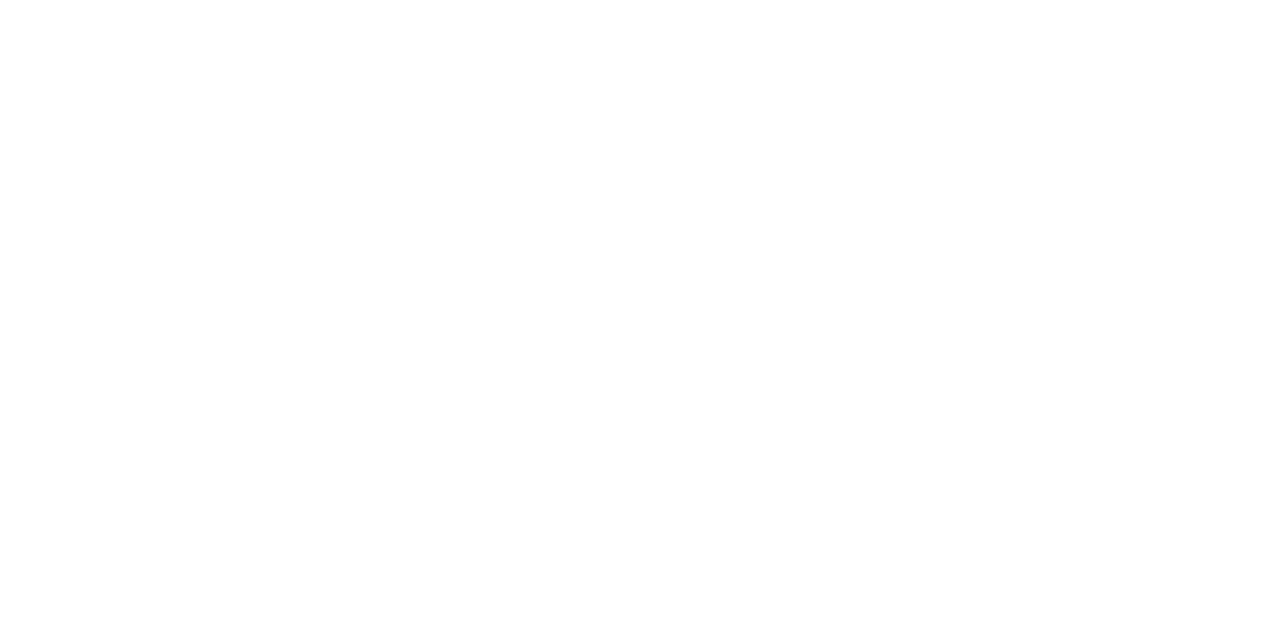
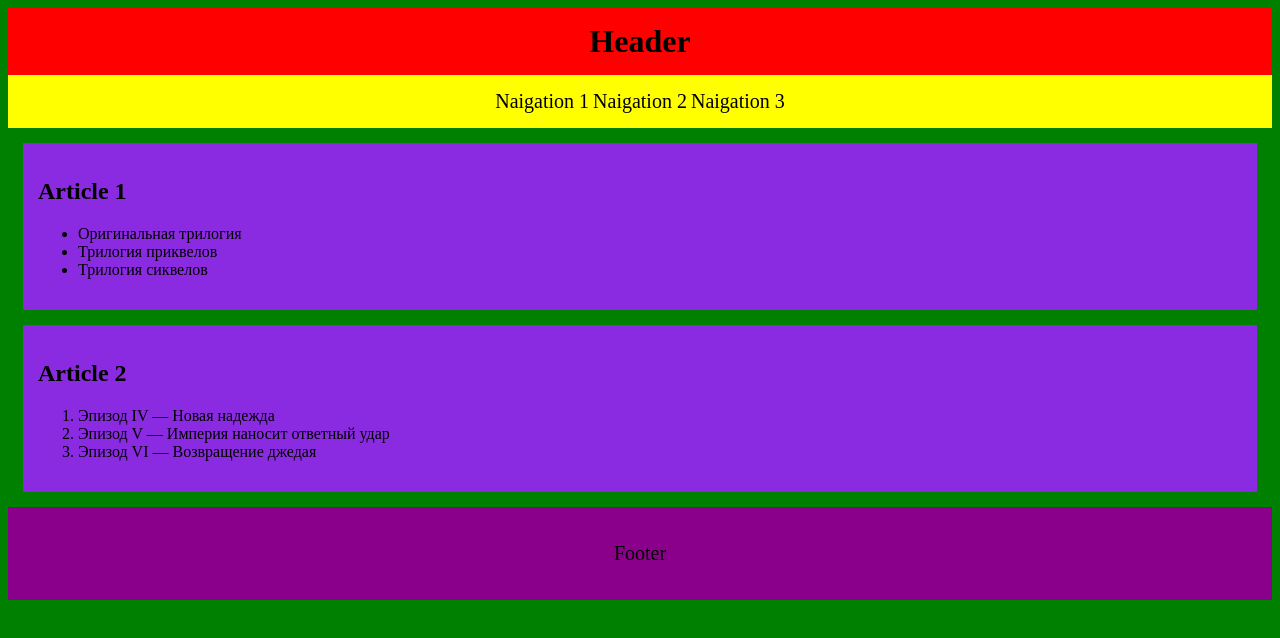
Before and after one commit to nbmprod/htmlcss-20220919_nikita804, a website: page 02-dz0/01-semantic-mockup/solution.html in a window 1280 px wide. Drawn offline with Linux system fonts and the light colour scheme.

Commit message:
решение первой задачи

```diff
--- a/02-dz0/01-semantic-mockup/solution.html
+++ b/02-dz0/01-semantic-mockup/solution.html
@@ -1,4 +1,39 @@
 <!DOCTYPE html>
+<link rel="stylesheet" href="style.css">
 <html lang="ru">
-    <!-- Ваше решение -->
+    <body>
+
+        <header>
+            <h1>Header</h1>
+            <nav>
+                <a>Naigation 1</a> <a>Naigation 2</a> <a>Naigation 3</a>
+            </nav>
+        </header>
+
+        <main>
+            <article>
+                <h2>Article 1</h2>
+                <ul>
+                    <li>Оригинальная трилогия</li>
+                    <li>Трилогия приквелов</li>
+                    <li>Трилогия сиквелов</li>
+                </ul>
+            </article>
+
+            <article>
+                <h2>Article 2</h2>
+                <ol>
+                    <li>Эпизод IV — Новая надежда</li>
+                    <li>Эпизод V — Империя наносит ответный удар</li>
+                    <li>Эпизод VI — Возвращение джедая</li>
+                </ol>
+            </article>
+        </main>
+
+        <footer>
+            <p>Footer</p>
+        </footer>
+
+    </body>
+
 </html>
--- /dev/null
+++ b/02-dz0/01-semantic-mockup/style.css
@@ -0,0 +1,43 @@
+body{
+    background-color: green;
+    max-height: fit-content;
+}
+
+header{
+    background-color: red;
+}
+
+h1{
+    margin: auto;
+    padding: 15px;
+    text-align: center;
+}
+
+nav{
+    margin: auto;
+    padding: 15px;
+    text-align: center;
+    background-color: yellow;
+}
+
+a{
+    font-size: 20px;
+}
+
+
+article{
+    margin: 15px;
+    padding: 15px;
+    background-color:blueviolet;
+}
+
+footer{
+    margin: auto;
+    padding: 15px;
+    background-color: darkmagenta;
+    text-align: center;
+}
+
+p{
+    font-size: 20px;
+}
```
